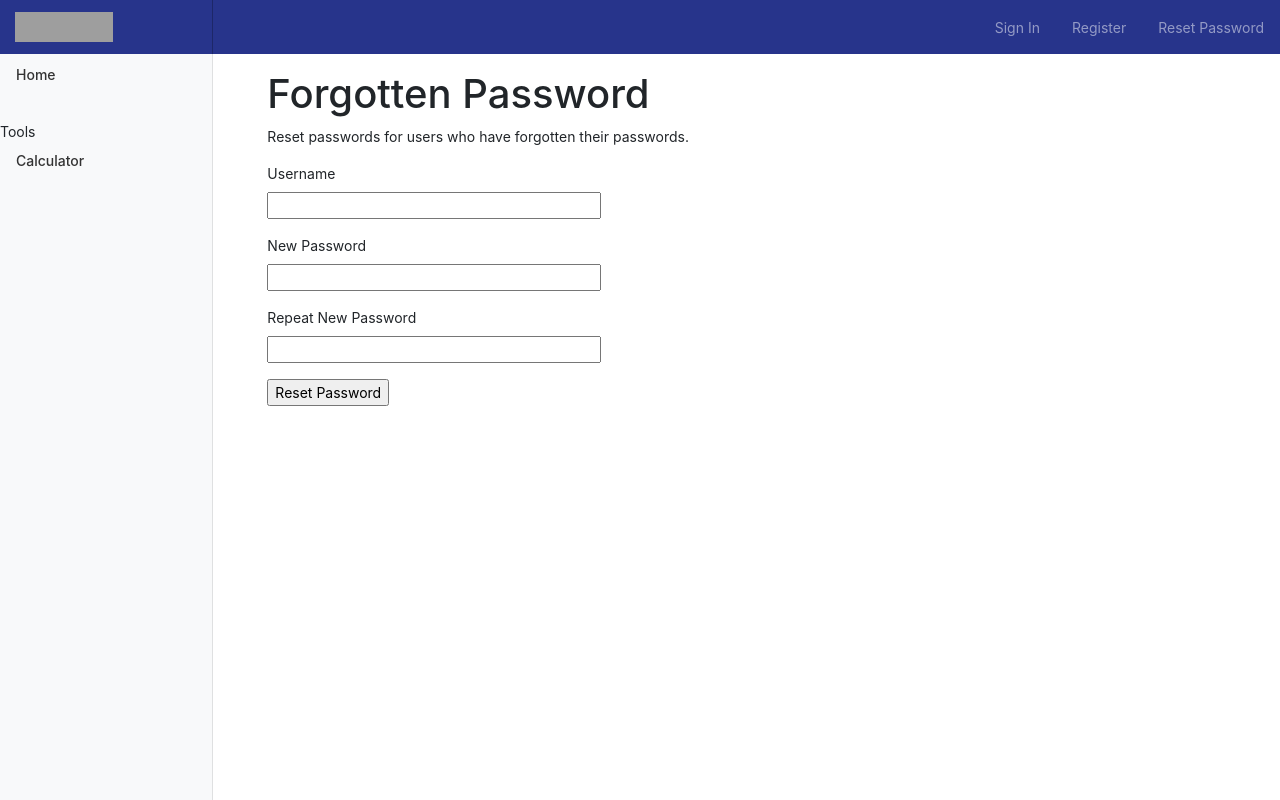
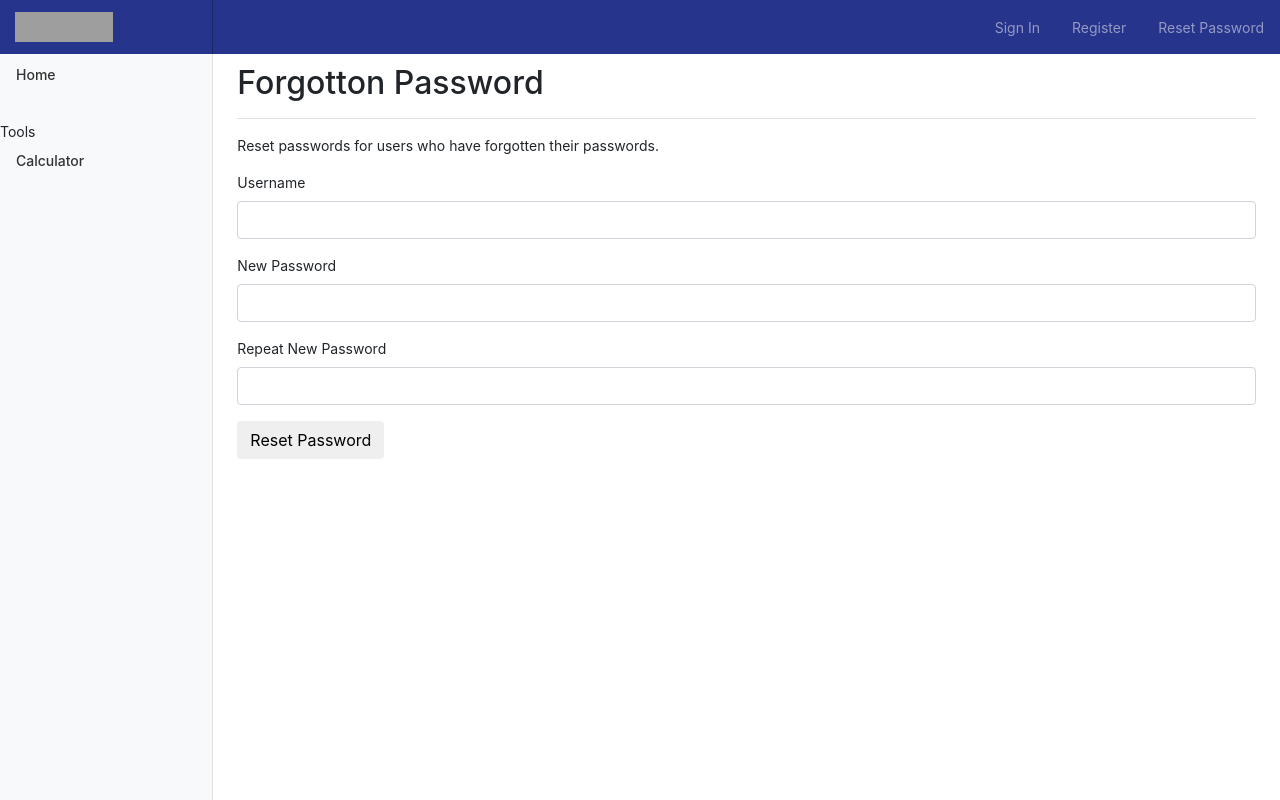
Before and after one commit to deanvains/Modelling-Returns-On-Funds, a Flask app: page /adminreset in a window 1280 px wide. Run offline with Flask 2, Linux system fonts and the light colour scheme; some libraries are stand-ins or nearby versions; grey boxes are pictures that could not be loaded.

Commit message:
Update adminreset.html

```diff
--- a/app/templates/adminreset.html
+++ b/app/templates/adminreset.html
@@ -1,35 +1,19 @@
-{% extends "base.html" %} {% block content %}
+{% extends "base.html" %}
+
+{% import 'bootstrap/wtf.html' as wtf %}
+
+
+{% block content %}
 <main role="main" class="col-md-9 ml-sm-auto col-lg-10 px-4">
-    <div class="signin container-fluid">
-        <div class="col-lg-10"></div>
-        <div class="col-lg-10">
-            <div class="special">
-                <br>
-                <h1>Forgotten Password</h1>
-            </div>
 
-			<div>
-                <p> Reset passwords for users who have forgotten their passwords. </p>
-            </div>
+    <div class="d-flex justify-content-between flex-wrap flex-md-nowrap align-items-center pt-3 pb-2 mb-3 border-bottom">
+        <h1 class="h2">Forgotton Password </h1>
+    </div>
 
-			<form action="" method="post" novalidate>
-                {{ form.hidden_tag() }}
-                <p>
-                    {{ form.username.label }}<br> {{ form.username(size=32) }}<br> {% for error in form.username.errors %}
-                    <span style="color: red;">[{{ error }}]</span> {% endfor %}
-                </p>
-                <p>
-                    {{ form.newPassword.label }}<br> {{ form.newPassword(size=32) }}<br> {% for error in form.newPassword.errors %}
-                    <span style="color: red;">[{{ error }}]</span> {% endfor %}
-                </p>
-                <p>
-                    {{ form.newPassword2.label }}<br> {{ form.newPassword2(size=32) }}<br> {% for error in form.newPassword2.errors %}
-                    <span style="color: red;">[{{ error }}]</span> {% endfor %}
-                </p>
-                <p>{{ form.submit() }}</p>
-            </form>
-        </div>
-        <div class="col-lg-4"></div>
-    </div>
+    <p> Reset passwords for users who have forgotten their passwords. </p>
+
+            <form class="form form-horizontal" method="post" role="form">        {{ wtf.quick_form(form, action=".", method="post", extra_classes=None, role="form", form_type="basic", horizontal_columns=('lg', 2, 10), enctype=None, button_map={}, id="")}}
+                </form>
+
 </main>
 {% endblock %}
```
